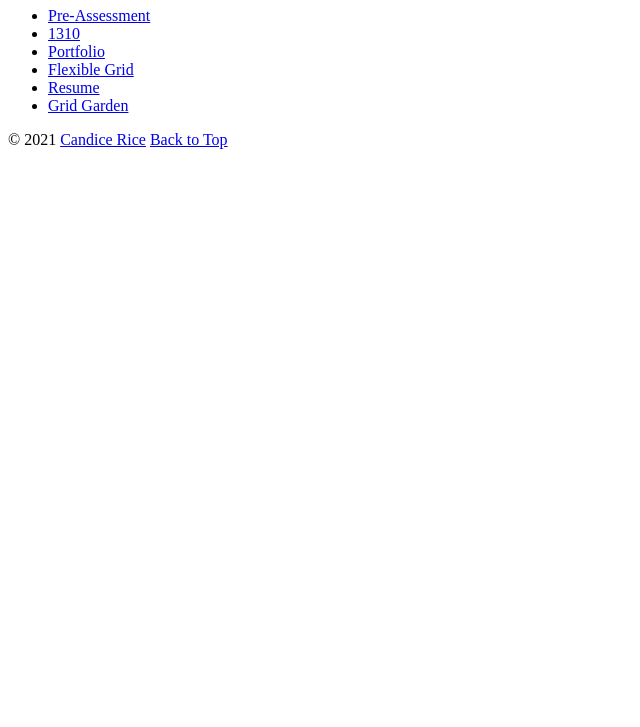
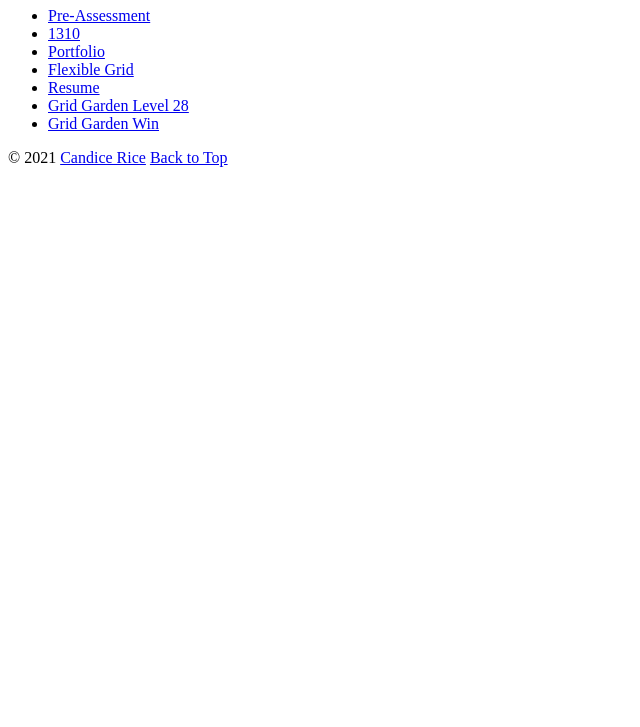
Before and after one commit to cmrice1987/ifsc-3342, a plain HTML site: page index.html in a window 1280 px wide. Shown: the part 73-800 px from the top of the page, without its empty margins (0-640 px from the left). Drawn offline with Linux system fonts and the light colour scheme.

```diff
--- a/index.html
+++ b/index.html
@@ -22,9 +22,9 @@
           <li><a href="https://cmrice1987.github.io/portfolio/">Portfolio</a></li>
           <li><a href="grid/index.html"> Flexible Grid</a></li>
           <li><a href="resume/index.html"> Resume</a></li>
-          <li><a href="https://cmrice1987.github.io/ifsc-3342/assets/img/grid_garden3.04.21_level28.jpg"> Grid Garden</a></li>
+          <li><a href="ifsc-3342/assets/img/grid_garden_level28.jpg"> Grid Garden Level 28</a></li>
+          <li><a href="ifsc-3342/assets/img/grid_garden_win.jpg"> Grid Garden Win</a></li>
       </ul>
-  </nav>
   </header>
   <footer class="primary" role="contentinfo">
       <p>&copy; 2021 <a href="#">Candice Rice</a> <a href="#top">Back to Top</p>
```
Also changed, not shown: assets/img/grid_garden_level28.jpg (renamed from assets/img/grid_garden3.04.21_level28.jpg), assets/img/grid_garden_win.jpg (renamed from assets/img/grid_garden3.04.21win.jpg).
